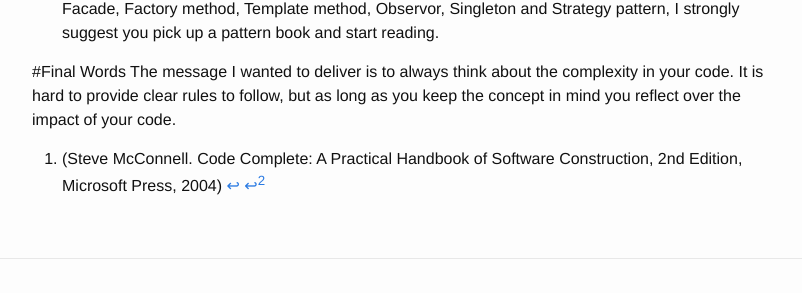
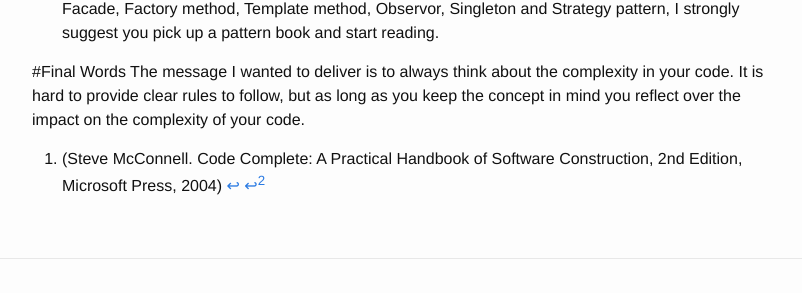
Before and after one commit to Oberheim/Oberheim.github.io, a Jekyll site: the page built from _posts/2016-05-16-managing-software-complexity.markdown, in a window 1280 px wide and 900 px high, scrolled down 2132 px. Shown: the part 442-735 px from the top of the window, without its empty margins (238-1040 px from the left). Built offline with Jekyll 4.4.1, drawn with Linux system fonts in a browser that asks for light colours; comment, search, counter and statistics services are not loaded.

Commit message:
Complexity article edit

```diff
--- a/_posts/2016-05-16-managing-software-complexity.markdown
+++ b/_posts/2016-05-16-managing-software-complexity.markdown
@@ -60,6 +60,6 @@ Well designed abstractions allow the programmer to focus on using an interface w
 All programmers are taught early to use design patterns, but surprisingly many developers do not have a clear understanding or even knowledge about the most fundamental ones. Design patterns at their core are ready-made solutions to the most common problems encountered in programming and provide familiar abstractions easily recongized by other programmers. So if you do not have a firm understanding of for instance  Adapter, Bridge, Decorator, Facade, Factory method, Template method, Observor, Singleton and Strategy pattern, I strongly suggest you pick up a pattern book and start reading.
 
 #Final Words
-The message I wanted to deliver is to always think about the complexity in your code. It is hard to provide clear rules to follow, but as long as you keep the concept in mind you reflect over the impact of your code.
+The message I wanted to deliver is to always think about the complexity in your code. It is hard to provide clear rules to follow, but as long as you keep the concept in mind you reflect over the impact on the complexity of your code.
 
 [^1]:(Steve McConnell. Code Complete: A Practical Handbook of Software Construction, 2nd Edition, Microsoft Press, 2004)
```
